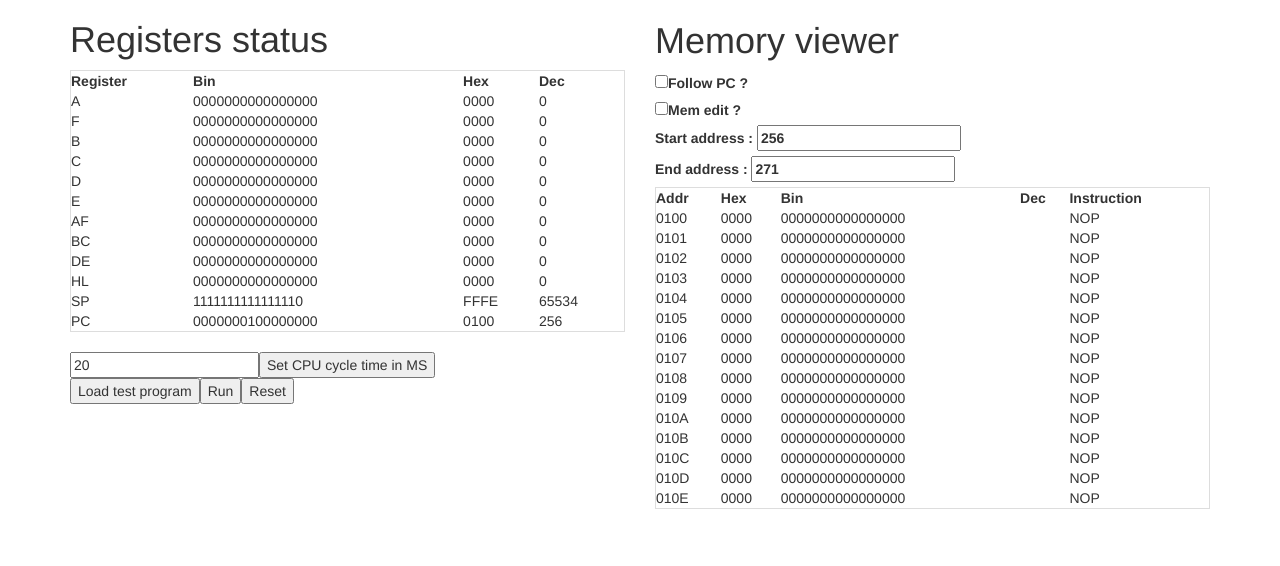
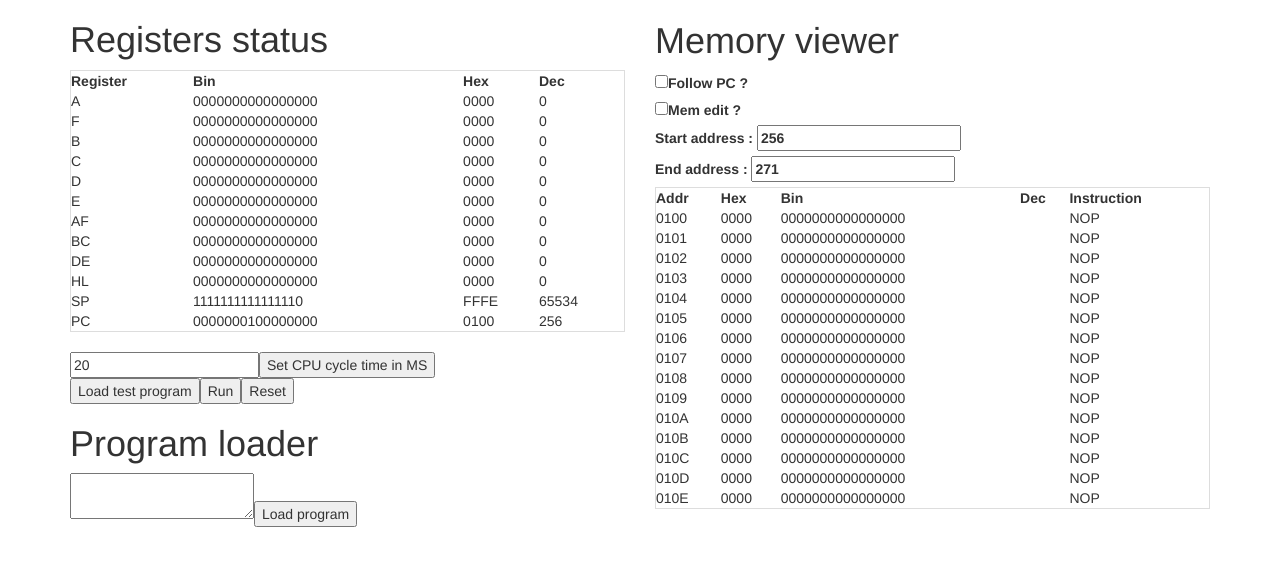
Before and after one commit to ReyAnthony/sharp-LR35902, an Angular app: page / in a window 1280 px wide. Shown: the top 566 px of the page. Built offline with nearby package versions, Linux system fonts and the light colour scheme; what q would draw is missing.

Commit message:
started program loader

```diff
--- a/src/app/app.component.html
+++ b/src/app/app.component.html
@@ -3,6 +3,7 @@
         <div class="col-md-6">
             <app-cpu-infos ></app-cpu-infos>
             <app-controls></app-controls>
+            <app-program-loader></app-program-loader>
         </div>
         <div class="col-md-3">
             <div class="container">
--- a/src/app/app.module.ts
+++ b/src/app/app.module.ts
@@ -9,6 +9,7 @@ import { CpuInfosComponent } from './cpu-infos/cpu-infos.component';
 import { BinaryPipe } from './misc/pipes/binaryPipe';
 import { MemoryViewerComponent } from './memory-viewer/memory-viewer.component';
 import { HexPipe } from './misc/pipes/hexPipe';
+import { ProgramLoaderComponent } from './program-loader/program-loader.component';
 
 @NgModule({
   declarations: [
@@ -18,7 +19,8 @@ import { HexPipe } from './misc/pipes/hexPipe';
     CpuInfosComponent,
     BinaryPipe,
     HexPipe,
-    MemoryViewerComponent
+    MemoryViewerComponent,
+    ProgramLoaderComponent
   ],
   imports: [
     BrowserModule,
--- /dev/null
+++ b/src/app/program-loader/program-loader.component.html
@@ -0,0 +1,7 @@
+<div>
+    <h1> Program loader </h1>
+    <textarea>
+
+    </textarea>
+    <button> Load program </button>
+</div>
--- /dev/null
+++ b/src/app/program-loader/program-loader.component.ts
@@ -0,0 +1,15 @@
+import { Component, OnInit } from '@angular/core';
+
+@Component({
+  selector: 'app-program-loader',
+  templateUrl: './program-loader.component.html',
+  styleUrls: ['./program-loader.component.css']
+})
+export class ProgramLoaderComponent implements OnInit {
+
+  constructor() { }
+
+  ngOnInit() {
+  }
+
+}
```
Also changed, not shown: src/app/program-loader/program-loader.component.css (added), 1 other file (tests, documents, lock files or other folders).
